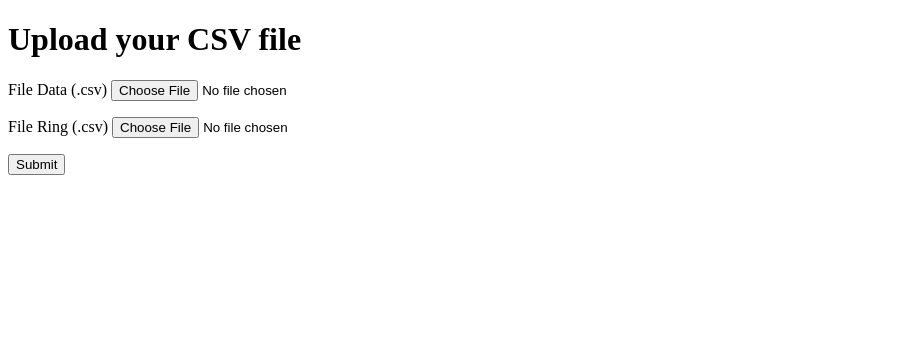
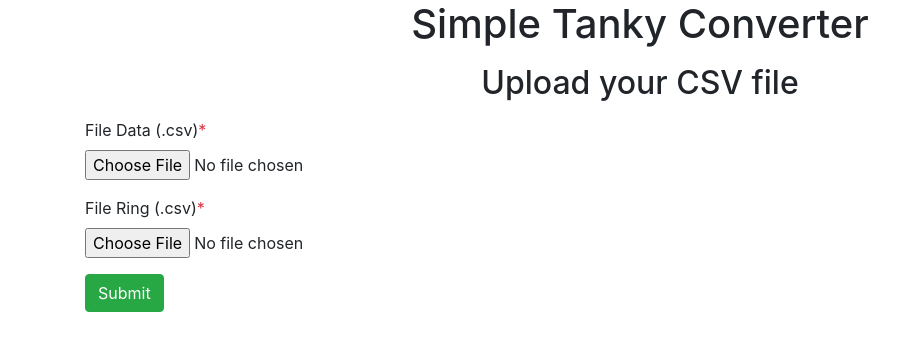
Before and after one commit to Razka173/flask-tanky-converter, a Flask app: page / in a window 1280 px wide. Shown: the top 351 px of the page, without its empty margins (0-923 px from the left). Run offline with Flask 2, Linux system fonts and the light colour scheme; some libraries are stand-ins or nearby versions.

Commit message:
bootstrap template

```diff
--- a/tanky/templates/index.html
+++ b/tanky/templates/index.html
@@ -1,14 +1,38 @@
 <!doctype html>
-<html>
+<html lang="en">
   <head>
-    <title>Tanky Converter</title>
+    <!-- Required meta tags -->
+    <meta charset="utf-8">
+    <meta name="viewport" content="width=device-width, initial-scale=1, shrink-to-fit=no">
+    <!-- Bootstrap CSS -->
+    <link rel="stylesheet" href="https://stackpath.bootstrapcdn.com/bootstrap/4.3.1/css/bootstrap.min.css" integrity="sha384-ggOyR0iXCbMQv3Xipma34MD+dH/1fQ784/j6cY/iJTQUOhcWr7x9JvoRxT2MZw1T" crossorigin="anonymous">
+    <title>Simple Tanky Converter</title>
   </head>
   <body>
-    <h1>Upload your CSV file</h1>
-    <form method="POST" action="" enctype="multipart/form-data">
-      <p><label for="input">File Data (.csv) </label><input type="file" name="input" required></p>
-      <p><label for="input">File Ring (.csv) </label><input type="file" name="ring" required></p>
-      <p><input type="submit" value="Submit"></p>
-    </form>
+    <div class="container">
+      <h1 class="mb-3 d-flex justify-content-center">Simple Tanky Converter</h1>
+      <h2 class="mb-3 d-flex justify-content-center">Upload your CSV file</h2>
+      <form method="POST" action="" enctype="multipart/form-data">
+        <div class="row col-12">
+          <label for="input">File Data (.csv)<span class="text-danger">*</span></label>
+        </div>
+        <div class="row col-12">
+          <input class="form-inline" type="file" name="input" required>
+        </div>
+        <div class="row col-12 mt-3">
+          <label for="ring">File Ring (.csv)<span class="text-danger">*</span></label>
+        </div>
+        <div class="row col-12">
+          <input class="form-inline" type="file" name="ring" required>
+        </div>
+        <div class="row col-12 mt-3">
+          <input class="btn btn-success" type="submit" value="Submit">
+        </div>
+      </form>
+    </div>
+
+    <script src="https://code.jquery.com/jquery-3.3.1.slim.min.js" integrity="sha384-q8i/X+965DzO0rT7abK41JStQIAqVgRVzpbzo5smXKp4YfRvH+8abtTE1Pi6jizo" crossorigin="anonymous"></script>
+    <script src="https://cdnjs.cloudflare.com/ajax/libs/popper.js/1.14.7/umd/popper.min.js" integrity="sha384-UO2eT0CpHqdSJQ6hJty5KVphtPhzWj9WO1clHTMGa3JDZwrnQq4sF86dIHNDz0W1" crossorigin="anonymous"></script>
+    <script src="https://stackpath.bootstrapcdn.com/bootstrap/4.3.1/js/bootstrap.min.js" integrity="sha384-JjSmVgyd0p3pXB1rRibZUAYoIIy6OrQ6VrjIEaFf/nJGzIxFDsf4x0xIM+B07jRM" crossorigin="anonymous"></script>
   </body>
 </html>
```
